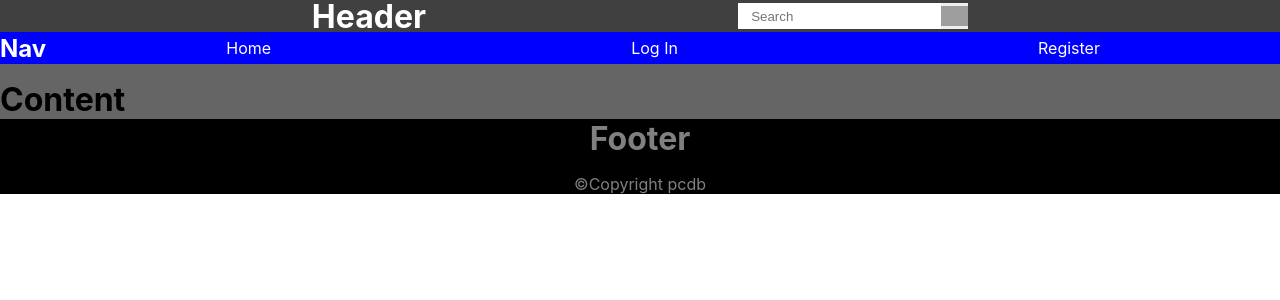
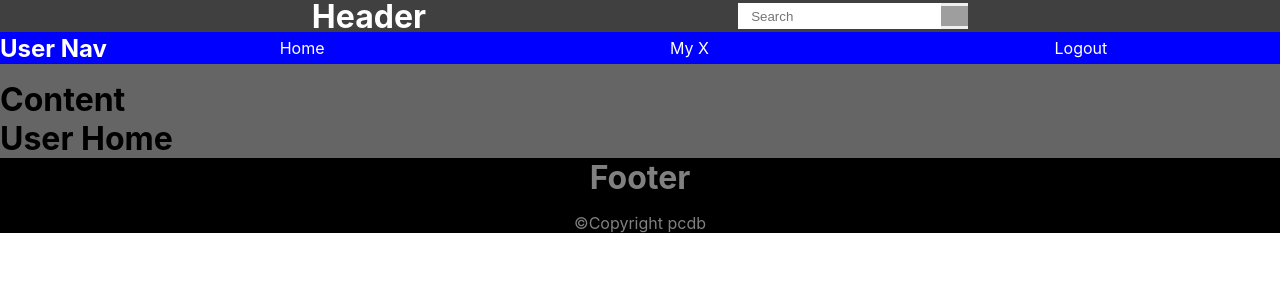
Before and after one commit to LstChanceMadrid/pcdb, a React (Create React App) app in the folder client/: page /1/home in a window 1280 px wide. Shown: the top 300 px of the page. Built offline with nearby package versions, Linux system fonts and the light colour scheme; grey boxes are pictures that could not be loaded.

Commit message:
logout button

```diff
--- a/client/src/components/App.js
+++ b/client/src/components/App.js
@@ -5,7 +5,9 @@ import Content from "./Content"
 import Footer from "./Footer"
 
 class App extends Component {
+
   render() {
+
     return (
       <div>
           <Header />
--- a/client/src/components/Content.js
+++ b/client/src/components/Content.js
@@ -16,7 +16,7 @@ export default class Content extends Component {
             <Route exact path="/login" component={Login} />
             <Route exact path="/register" component={Register} />
 
-            <Route exact path="/username/home" component={UserHome} />
+            <Route exact path="*/:username/home" component={UserHome} />
             <Route exact path="/home" component={Home} />
           </Switch>
       </main>
--- a/client/src/components/Header.js
+++ b/client/src/components/Header.js
@@ -68,7 +68,7 @@ export default class Header extends Component {
 			</div>
 
 			<Switch>
-				<Route exact path="*/username/*" component={UserNav} />
+				<Route exact path="*/:username/*" component={UserNav} />
 
 				<Route exact path="/*" component={Nav} />
 			</Switch>
--- a/client/src/components/content/Home.js
+++ b/client/src/components/content/Home.js
@@ -1,6 +1,8 @@
 import React, { Component } from 'react'
 
 export default class Home extends Component {
+
+
   render() {
     return (
       <div>
--- a/client/src/components/content/Login.js
+++ b/client/src/components/content/Login.js
@@ -20,15 +20,24 @@ export default class Login extends Component {
   }
 
 handleLoginButton = () => {
-  let user = this.state.user
-
+  let user = this.state
   axios.post(LOGIN_URL, {
     username : user.username,
     password : user.password
   }).then(response => {
+    if (response.data.token !== undefined) {
     localStorage.setItem('jsonwebtoken', response.data.token)
 
     setAuthenticationToken(response.data.token)
+
+    window.location.href = `http://localhost:3000/hello/${user.username}/home`
+    } else {
+      this.setState({
+        user : {
+          login : 'That is an incorrect Username or Password'
+        }
+      })
+    }
   })
 }
 
@@ -44,6 +53,8 @@ handleLoginButton = () => {
         <input type="text" name="password" onChange={this.handleTextBoxChange} placeholder="Password" />
 
             <input type="submit" onClick={this.handleLoginButton} value="Log In" />
+
+            {this.state.user.login}
       </div>
     )
   }
--- a/client/src/components/nav/UserNav.js
+++ b/client/src/components/nav/UserNav.js
@@ -1,7 +1,17 @@
 import React, { Component } from 'react'
 import {Link} from 'react-router-dom'
 
+
 export default class UserNav extends Component {
+
+
+	handleLogoutButtonClick = () => {
+		delete localStorage.jsonwebtoken
+
+	}
+
+
+
 	render() {
 		return (
 			<nav>
@@ -10,7 +20,7 @@ export default class UserNav extends Component {
 				<div className="nav-links-container">
 					<div><Link to = "/home">Home</Link></div>
 					<div><Link to = "/my-x">My X</Link></div>
-					<div><Link to = "/logout">Logout</Link></div>
+					<div><a href="/home" onClick={this.handleLogoutButtonClick}>Logout</a></div>
 				</div>
 			</nav>
 		)
--- a/client/src/utils.js
+++ b/client/src/utils.js
@@ -4,7 +4,6 @@ import axios from 'axios'
 export function setAuthenticationToken(token) {
 
     if (token) {
-
         axios.defaults.headers.common['Authorization'] = `Bearer ${token}`
     } else {
 
```
Also changed, not shown: 1 other file (tests, documents, lock files or other folders).
